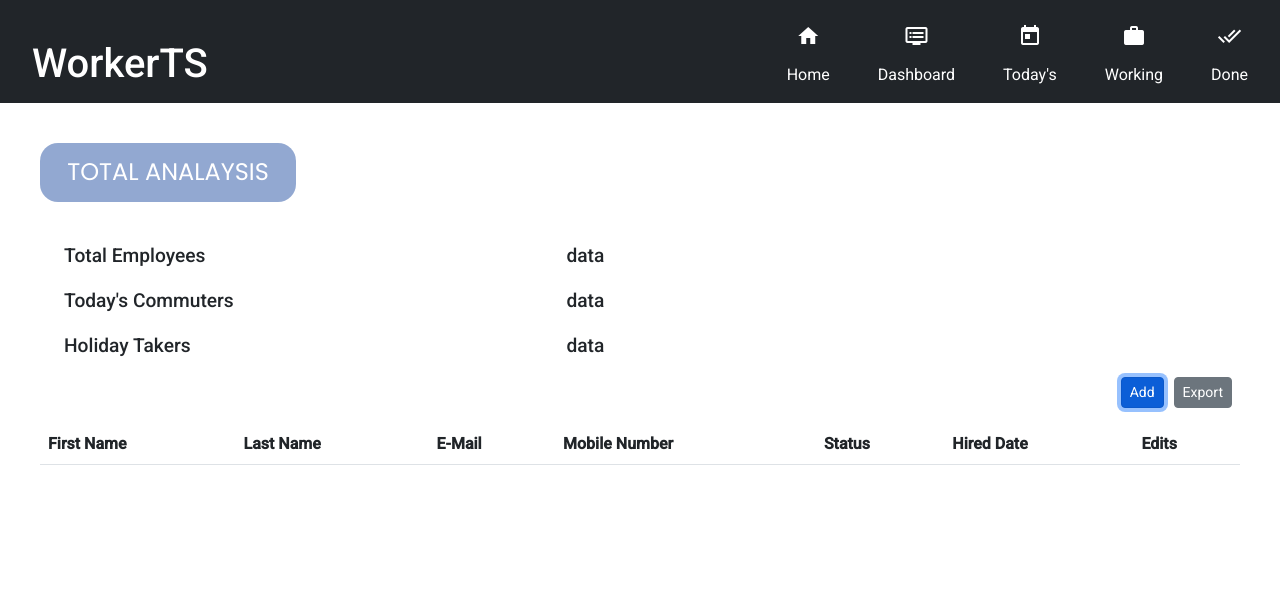
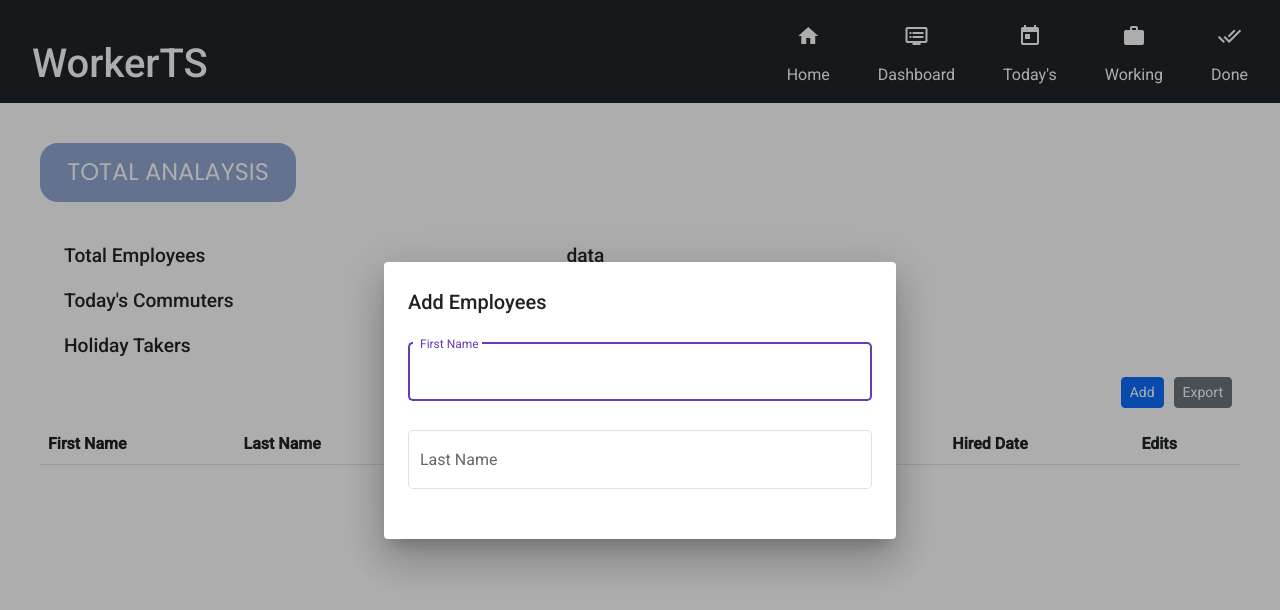
Before and after one commit to ryancho-hakhyeon/Management, an Angular app in the folder frontend/: page /dashboard in a window 1280 px wide. Both pictures are taken after a click on the button "Add". Shown: the top 610 px of the page. Built offline with nearby package versions, Linux system fonts and the light colour scheme.

Commit message:
edits forms

```diff
--- a/frontend/src/app/app-routing.module.ts
+++ b/frontend/src/app/app-routing.module.ts
@@ -5,14 +5,12 @@ import { DashboardComponent } from './dashboard/dashboard.component';
 import { TodayComponent } from './today/today.component';
 import { WorkComponent } from './work/work.component';
 import { DoneComponent } from './done/done.component';
-import { HomeComponent } from './home/home.component'
 
 const routes: Routes = [
   { path: 'dashboard', component: DashboardComponent},
   { path: 'today', component: TodayComponent},
   { path: 'work', component: WorkComponent},
-  { path: 'done', component: DoneComponent},
-  { path: 'home', component:HomeComponent }
+  { path: 'done', component: DoneComponent}
 ];
 
 @NgModule({
--- a/frontend/src/app/app.component.html
+++ b/frontend/src/app/app.component.html
@@ -5,8 +5,8 @@
 
       <ul class="nav justify-content-end" >
         <li class="tap__list" >
-          <a routerLink="home"><span class="material-icons">home</span></a>
-          <a routerLink="home" class="nav-link">Home</a>
+          <a routerLink="/"><span class="material-icons">home</span></a>
+          <a routerLink="/" class="nav-link">Home</a>
         </li>
         <li class="tap__list" >
           <a routerLink="dashboard"><span class="material-icons">dvr</span></a>
@@ -25,10 +25,8 @@
           <a routerLink="done" class="nav-link">Done</a>
         </li>
       </ul>
-
     </div>
   </div>
 </header>
 
-
 <router-outlet></router-outlet>
--- a/frontend/src/app/create/create.component.html
+++ b/frontend/src/app/create/create.component.html
@@ -1,13 +1,19 @@
-<div class="container mt-5">
+
+
+
+
+
+
+<!-- <div class="container mt-5"> -->
 
   <!-- Showing Error Message -->
-  <div *ngIf="errormsg" class="alert alert-warning alert-dismissible fade show" role="alert">
+  <!-- <div *ngIf="errormsg" class="alert alert-warning alert-dismissible fade show" role="alert">
     <strong>{{errormsg}}</strong>
     <button type="button" class="btn-close" data-bs-dismiss="alert" aria-label="Close"></button>
-  </div>
+  </div> -->
 
   <!-- Showing Success Message -->
-  <div *ngIf="successmsg" class="alert alert-success alert-dismissible fade show" role="alert">
+  <!-- <div *ngIf="successmsg" class="alert alert-success alert-dismissible fade show" role="alert">
     <strong>{{successmsg}}</strong>
     <button type="button" class="btn-close" data-bs-dismiss="alert" aria-label="Close"></button>
   </div>
@@ -37,4 +43,4 @@
       <button class="btn btn-dark btn-sm">Update</button>
     </div>
   </form>
-</div>
+</div> -->
--- a/frontend/src/app/create/create.component.ts
+++ b/frontend/src/app/create/create.component.ts
@@ -30,7 +30,7 @@ export class CreateComponent implements OnInit {
           firstname: res.data[0].firstname,
           lastname: res.data[0].lastname,
           email: res.data[0].email,
-          mobilephone: res.data[0].mobilephone
+          mobile: res.data[0].mobile
         });
       });
     }
@@ -40,7 +40,7 @@ export class CreateComponent implements OnInit {
     'firstname': new FormControl('', Validators.required),
     'lastname': new FormControl('', Validators.required),
     'email': new FormControl('', Validators.required),
-    'mobilephone': new FormControl('', Validators.required)
+    'mobile': new FormControl('', Validators.required)
   });
 
   // Create User
--- a/frontend/src/app/dashboard/dashboard.component.html
+++ b/frontend/src/app/dashboard/dashboard.component.html
@@ -22,7 +22,7 @@
   </div>
 
   <div class="button__container">
-    <button type="button" class="btn btn-primary btn-sm">Add</button>
+    <button type="button" class="btn btn-primary btn-sm" (click)="openDialog()">Add</button>
     <button type="button" class="btn btn-secondary btn-sm">Export</button>
   </div>
 
--- a/frontend/src/app/dashboard/dashboard.component.ts
+++ b/frontend/src/app/dashboard/dashboard.component.ts
@@ -1,6 +1,9 @@
 import { Component, OnInit } from '@angular/core';
+import { MatDialog, MAT_DIALOG_DATA } from '@angular/material/dialog'
 
 import { ApiserviceService } from '../apiservice.service'
+import { DialogComponent } from '../dialog/dialog.component';
+
 
 @Component({
   selector: 'app-dashboard',
@@ -9,13 +12,23 @@ import { ApiserviceService } from '../apiservice.service'
 })
 export class DashboardComponent implements OnInit {
 
-  constructor(private service:ApiserviceService) { }
+  constructor(
+    private service:ApiserviceService,
+    private dialog:MatDialog
+    ) { }
 
   readData: any;
 
-
   ngOnInit(): void {
     // this.getAllData()
+  }
+
+  // Open Add page
+  openDialog() {
+    this.dialog.open(DialogComponent, {
+      width: '40%'
+    })
+    console.log('test')
   }
 
   // Getting All Data from backend
--- /dev/null
+++ b/frontend/src/app/dialog/dialog.component.css
@@ -0,0 +1,3 @@
+mat-form-field {
+  width: 100%;
+}
--- /dev/null
+++ b/frontend/src/app/dialog/dialog.component.html
@@ -0,0 +1,12 @@
+
+<h2 mat-dialog-title>Add Employees</h2>
+<div mat-dialog-content>
+  <mat-form-field appearance="outline">
+    <mat-label>First Name</mat-label>
+    <input matInput placeholder="First Name">
+  </mat-form-field>
+  <mat-form-field appearance="outline">
+    <mat-label>Last Name</mat-label>
+    <input matInput placeholder="Last Name">
+  </mat-form-field>
+</div>
--- /dev/null
+++ b/frontend/src/app/dialog/dialog.component.ts
@@ -0,0 +1,15 @@
+import { Component, OnInit } from '@angular/core';
+
+@Component({
+  selector: 'app-dialog',
+  templateUrl: './dialog.component.html',
+  styleUrls: ['./dialog.component.css']
+})
+export class DialogComponent implements OnInit {
+
+  constructor() { }
+
+  ngOnInit(): void {
+  }
+
+}
```
Also changed, not shown: frontend/src/app/app.module.ts (+14 -3 lines), 1 other file (tests, documents, lock files or other folders).
